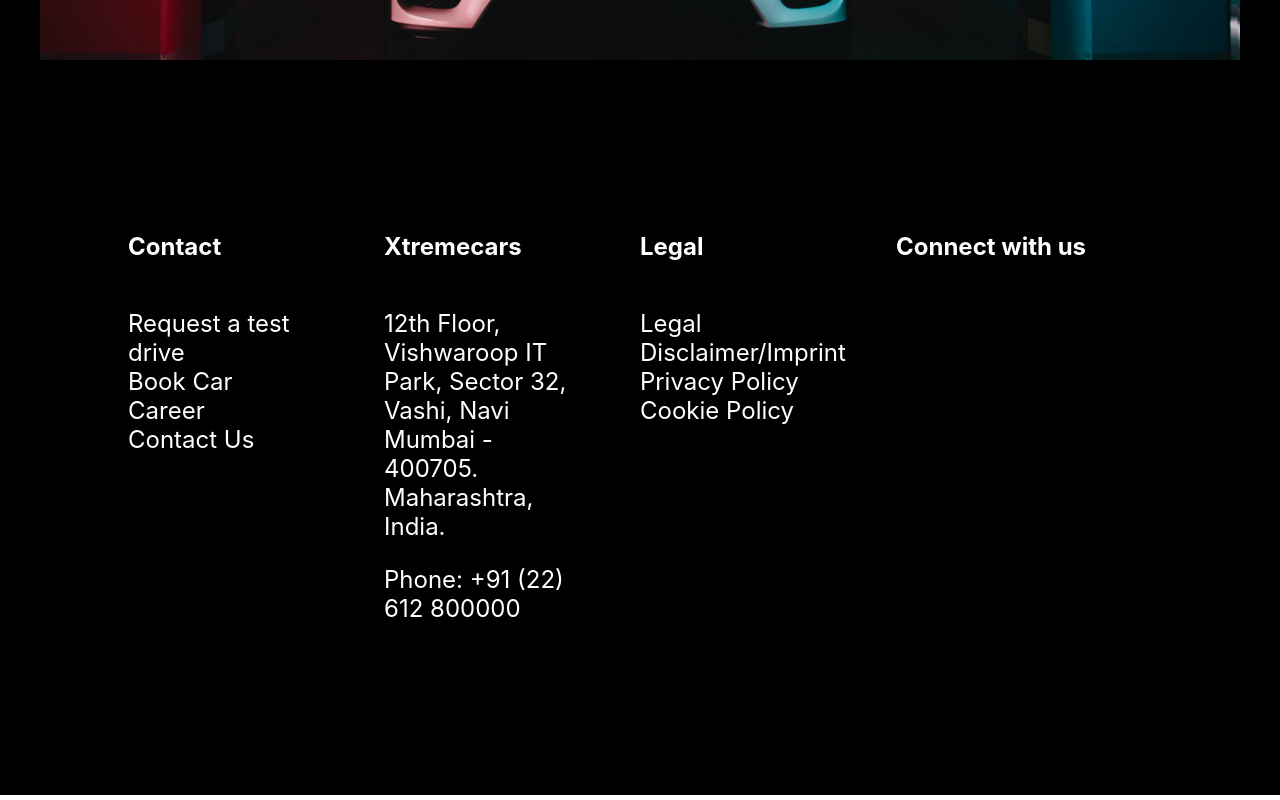
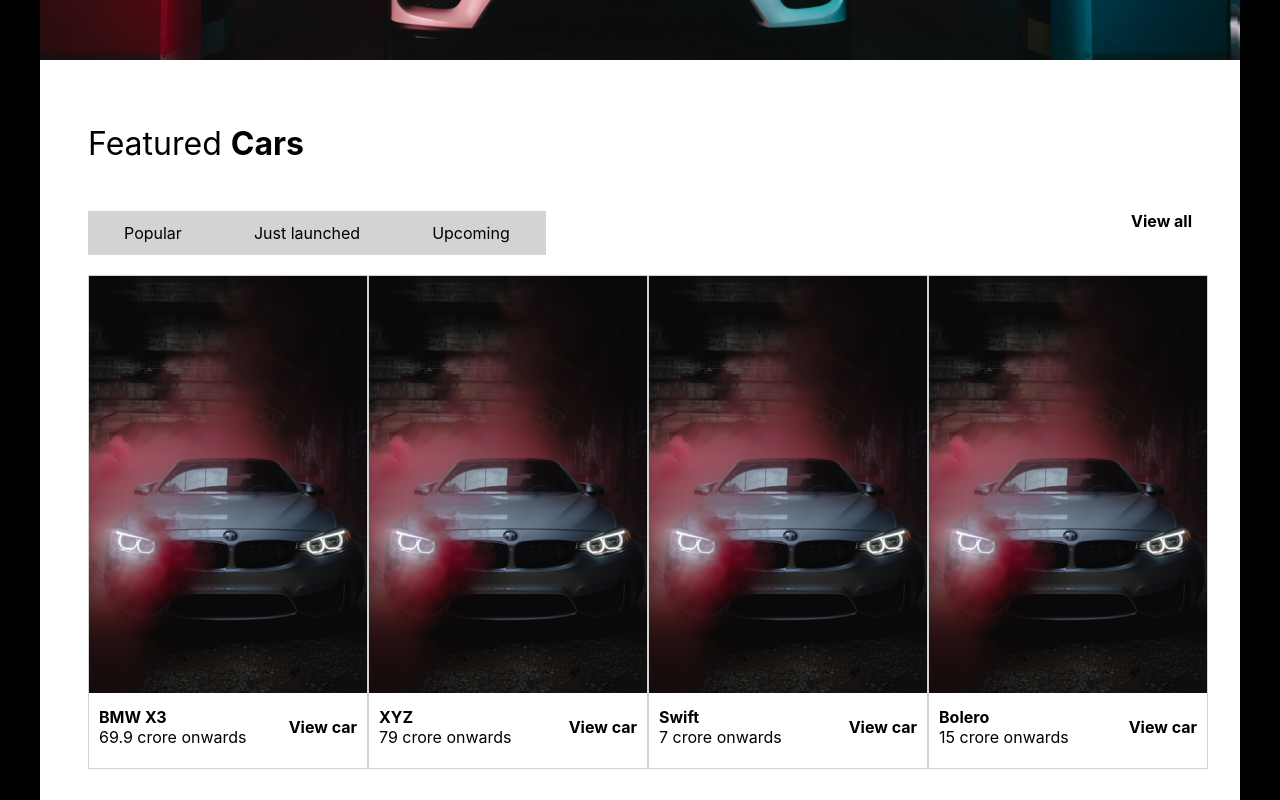
Before and after one commit to mihika777/ReactAssignment, a React (Create React App) app: page / in a window 1280 px wide. Shown: the part 580-1380 px from the top of the page. Built offline with nearby package versions, Linux system fonts and the light colour scheme.

Commit message:
Added Features Car in Landing Page

```diff
--- /dev/null
+++ b/src/carCard/carCard.css
@@ -0,0 +1,19 @@
+.carCard {
+    display: flex;
+    flex-direction: column;
+    width: 278px;
+    height: 492px;
+    border: 1px solid lightgray;
+}
+
+.carDetails {
+    display: flex;
+    flex-direction: row;
+    align-items: center;
+    justify-content: space-between;
+    padding: 10px;
+}
+.carName {
+    display: flex;
+    flex-direction: column;
+}
--- /dev/null
+++ b/src/carCard/carCard.js
@@ -0,0 +1,25 @@
+import React from "react";
+import "./carCard.css";
+
+// props => properties => key={value} pairs
+export default function CarCard(props) {
+    return (
+        <div className="carCard">
+            {/* Image */}
+            <div className="carImage">
+                <img src={props.imageUri}/>
+            </div>
+
+            {/* Card details */}
+            <div className="carDetails">
+                <div className="carName">
+                    <span><strong>{props.name}</strong></span>
+                    <span>{props.price} crore onwards</span>
+                </div>
+                <div className="carDetailsRight">
+                    <strong>View car</strong>
+                </div>
+            </div>
+        </div>
+    )
+}
--- /dev/null
+++ b/src/cars.json
@@ -0,0 +1,26 @@
+[
+    {
+        "name" : "BMW X3",
+        "price": "69.9",
+        "priceDenomination": "lakh",
+        "imageUri": "./carCard/car-card-image1.png"
+    },
+    {
+        "name" : "XYZ",
+        "price": "79",
+        "priceDenomination": "crore",
+        "imageUri": "./carCard/car-card-image1.png"
+    },
+    {
+        "name" : "Swift",
+        "price": "7",
+        "priceDenomination": "lakh",
+        "imageUri": "./carCard/car-card-image1.png"
+    },
+    {
+        "name" : "Bolero",
+        "price": "15",
+        "priceDenomination": "lakh",
+        "imageUri": "./carCard/car-card-image1.png"
+    }
+]
--- a/src/landingPage/landingPage.css
+++ b/src/landingPage/landingPage.css
@@ -38,3 +38,37 @@
     background-color: brown;
     color: white;
 }
+
+.featuredCars {
+    background-color: white;
+    display: flex;
+    flex-direction: column;
+    padding: 64px 48px 64px 48px;
+    color: black;
+}
+
+.featuredCarsTitle {
+    font-size: 32px;
+    margin-bottom: 48px;
+}
+
+.featuredCarsRow {
+    display: flex;
+    flex-direction: row;
+    width: 100%;
+    justify-content: space-between;
+    margin-bottom: 20px;
+}
+
+.rowJustifySpaceBetween {
+    justify-content: space-between;
+}
+
+.featuredCarsTabs {
+    background-color: lightgray;
+    padding: 12px 0px;
+
+}
+.accordianTab {
+    margin: 12px 36px 12px 36px;
+}
--- a/src/landingPage/landingPage.js
+++ b/src/landingPage/landingPage.js
@@ -1,21 +1,47 @@
-import  React from 'react';
+import  React, { useEffect, useState } from 'react';
 import "./landingPage.css";
+import CarCard from '../carCard/carCard';
+import carsData from "../cars.json";
+// carsData = [{name, price, imageUri}, {..}, {..}, {..}];
 
 export function LandingPage () {
+    const [cars, setCars] = useState([]); // [] => empty array
+    // const [value, setterFunction] = useState(initialValue);
+
+    // UseEffect is run once when the component is loaded for the first time.
+    useEffect(() => {
+        setCars(carsData);
+    }, []);
+
     return (
         <div className='landingPage'>
             {/* Banner */}
             <div className='banner'>
                 <span className='bannerTitle'>FIND YOUR DREAM CAR</span>
                 <div className='searchBar'>
-                    <input placeholder='Enter car name..' className='searchBarInput'/>
-                    <button className='searchButton'>SEARCH CARS</button>
+                <input placeholder='Enter car name..' className='searchBarInput'/>
+                <button className='searchButton'>SEARCH CARS</button>
                 </div>
             </div>
 
             {/* Featured cars */}
             <div className='featuredCars'>
-
+                <div className='featuredCarsTitle'>Featured <strong>Cars</strong></div>
+                <div className='featuredCarsRow rowJustifySpaceBetween'>
+                    <div className='featuredCarsTabs'>
+                        <span className='accordianTab'>Popular</span>
+                        <span className='accordianTab'>Just launched</span>
+                        <span className='accordianTab'>Upcoming</span>
+                    </div>
+                    <div className='featuredCarsRight'><strong>View all</strong></div>
+                </div>
+                <div className='featuredCarsRow'>
+                    {/* Props or properties. name, price, imageUri */}
+                    {/* <ComponentName property1={value1} property2={value2} ..../> */}
+                    {
+                        cars.map((car) => <CarCard name={car.name} price={car.price} imageUri={car.imageUri} />)
+                    }
+                </div>
             </div>
         </div>
     )
```
Also changed, not shown: public/carCard/car-card-image1.png (added).
